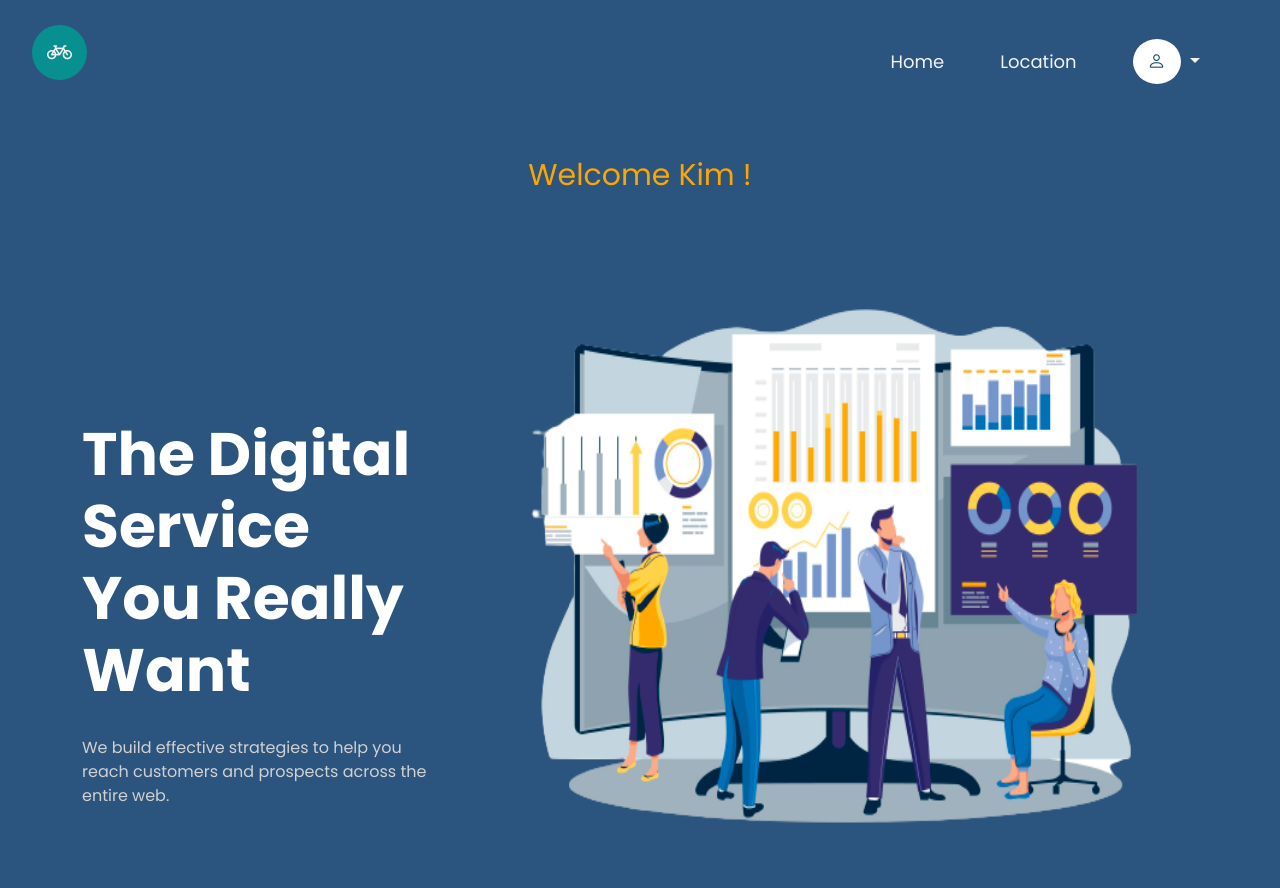
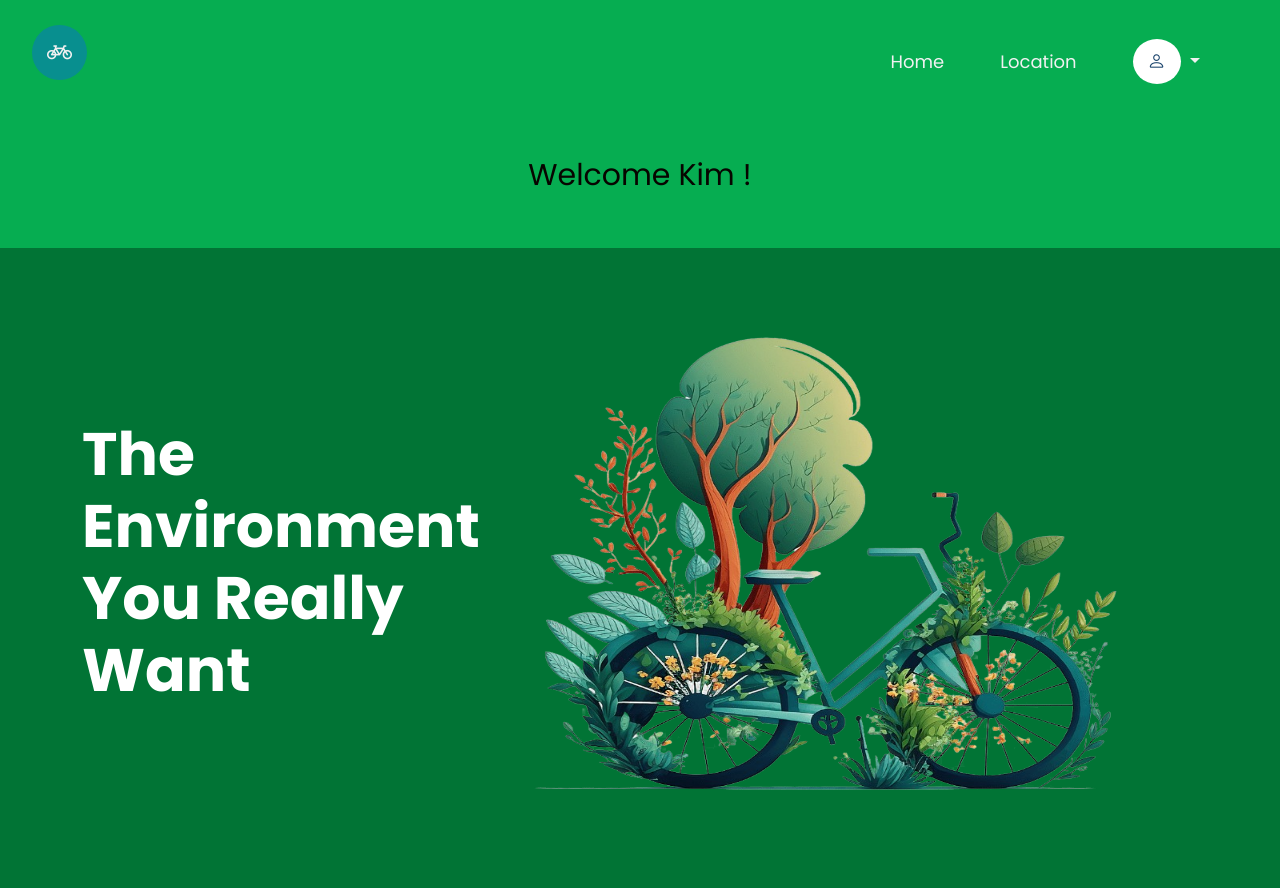
Before and after one commit to johnkhian/Capstone, a PHP site: page /home.php in a window 1280 px wide. Run offline with PHP 8.4, Linux system fonts and the light colour scheme; a user stored in the database is signed in; data comes from the database, SQL or seed files in the repository.

Commit message:
i edit index and home page

```diff
--- a/css/style.css
+++ b/css/style.css
@@ -12,7 +12,7 @@
 
 .navbar {
     padding: 20px;
-    background: #2B547E;
+    background: #06ad51;
 
 }
 
@@ -46,7 +46,7 @@
 }
 
 .navbar .collapse {
-    background: #2B547E;
+    background: #06ad51;
 }
 
 .navbar .dropdown-menu{
@@ -80,8 +80,8 @@
 
 .name{
     font-size: 30px;
-    background-color: #2B547E;
-    color: #FFA500;
+    background-color: #06ad51;
+    color: #070500;
     padding: 50px;
 }
 
@@ -89,7 +89,7 @@
 
 .hero-section {
     padding: 20px;
-    background: #2B547E;
+    background: #017435;
 }
 
 .hero-section .text-content {
--- a/css/style1.css
+++ b/css/style1.css
@@ -1,4 +1,4 @@
-/* fonts  */
+
 
 @import url('https://fonts.googleapis.com/css2?family=Poppins:wght@300;400;500;600;700&display=swap');
 
--- a/home.php
+++ b/home.php
@@ -118,8 +118,8 @@ if (!isset($_SESSION['username'])) {
         <div class="container">
             <div class="row">
                 <div class="col-lg-4 col-md-12 col-sm-12 text-content">
-                    <h1>the digital service you really want</h1>
-                    <p>We build effective strategies to help you reach customers and prospects across the entire web.
+                    <h1>the environment you really want</h1>
+                    <p>
                     </p>
                     <!-- <button class="btn"><a href="#">Estimate Project</a></button> -->
                 </div>
--- a/signup.php
+++ b/signup.php
@@ -15,7 +15,7 @@
     display: flex;
     justify-content: center;
     align-items: center;
-    height: 5vh; /* This centers it vertically */
+    height: 5vh;
   }
 </style>
 
@@ -126,7 +126,7 @@
           </div>
 
 
-          <input type="submit" name="register" id="submit" value="Signup" class="btn">
+          <input type="submit" name="register" id="submit" value="Signup" class="btn center">
 
 
           <div class="links">
```
Also changed, not shown: index.php (+3 -14 lines), images/background.jpg, images/hero-image.png.
